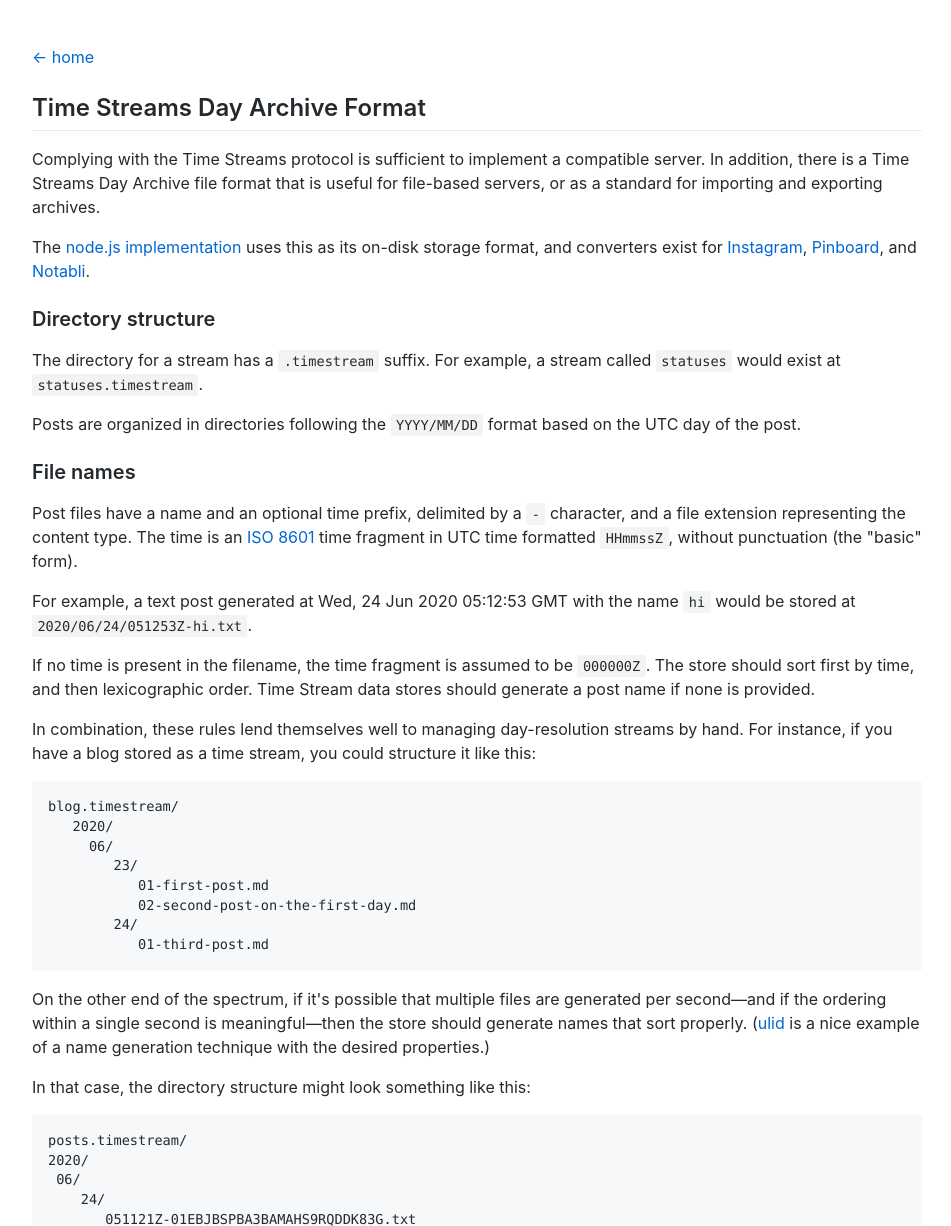
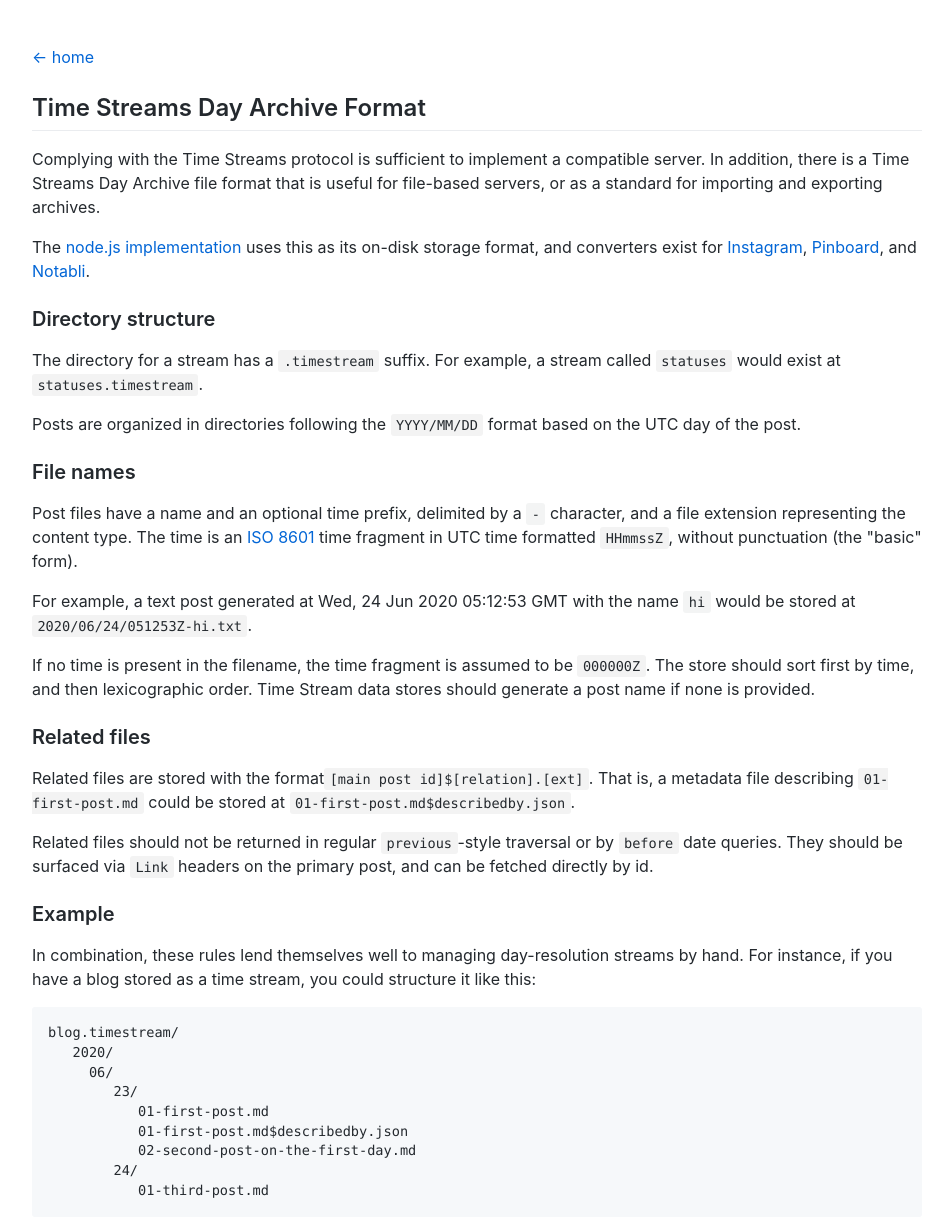
Before and after one commit to jkriss/timestreams.org, a plain HTML site: page file-format.html in a window 1280 px wide. Shown: the top 1226 px of the page, without its empty margins (163-1114 px from the left). Drawn offline with Linux system fonts and the light colour scheme.

Commit message:
Adding .ext stuff to the day archive format page

```diff
--- a/file-format.html
+++ b/file-format.html
@@ -58,6 +58,22 @@
       Time Stream data stores should generate a post name if none is provided.
     </p>
 
+    <h3>Related files</h3>
+
+    <p>
+      Related files are stored with the format<code>[main post id]$[relation].[ext]</code>.
+      That is, a metadata file describing <code>01-first-post.md</code> could be stored at
+      <code>01-first-post.md$describedby.json</code>.
+    </p>
+
+    <p>
+      Related files should not be returned in regular <code>previous</code>-style traversal
+      or by <code>before</code> date queries. They should be surfaced via <code>Link</code>
+      headers on the primary post, and can be fetched directly by id.
+    </p>
+
+    <h3>Example</h3>
+
     <p>
       In combination, these rules lend themselves well to managing day-resolution
       streams by hand. For instance, if you have a blog stored as a time stream,
@@ -69,6 +85,7 @@
      06/
         23/
            01-first-post.md
+           01-first-post.md$describedby.json
            02-second-post-on-the-first-day.md
         24/
            01-third-post.md
```
